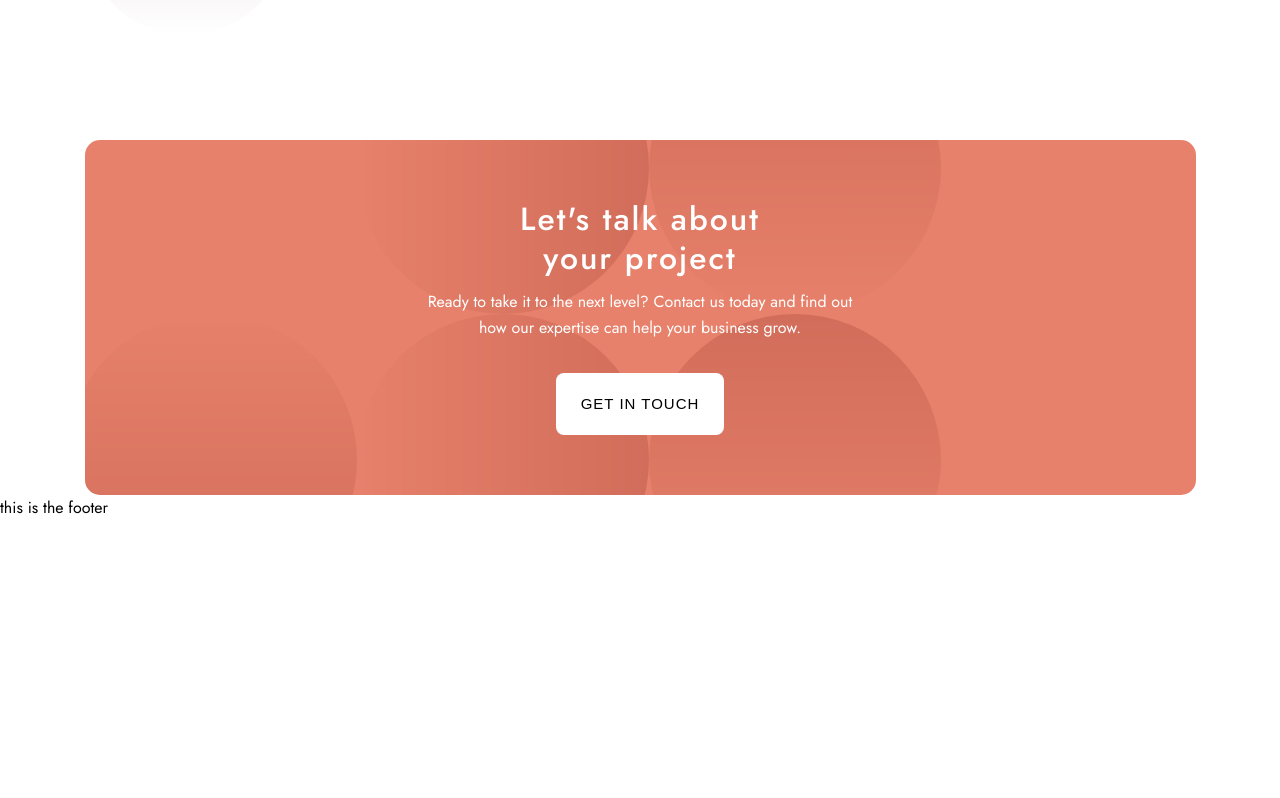
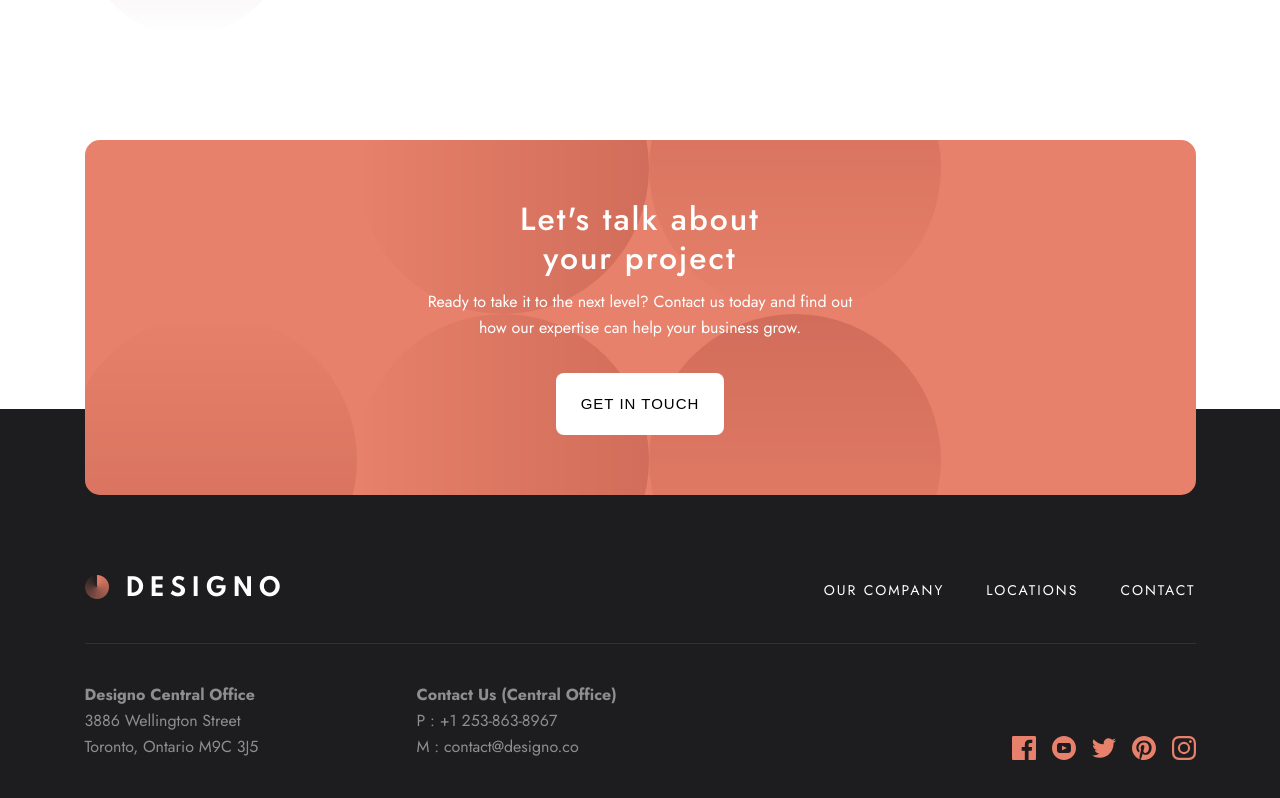
Before and after one commit to PedroEnciso/designo, a React (Vite) app: page / in a window 1280 px wide. Shown: the part 2498-3296 px from the top of the page. Before the commit the page ends 3019 px from the top, so only its background shows below. Built offline with nearby package versions, Linux system fonts and the light colour scheme.

Commit message:
created footer and call to action sections

```diff
--- /dev/null
+++ b/src/components/Footer/CallToAction.jsx
@@ -0,0 +1,23 @@
+import CallToActionSvg from "src/components/Svg/CallToAction";
+
+import classes from "./CallToAction.module.css";
+
+function CallToAction(props) {
+  return (
+    <section className={classes.callToActionWrapper}>
+      <div className={classes.callToAction}>
+        <div className={classes.callToActionText}>
+          <h2 className="heading2">Let's talk about your project</h2>
+          <p>
+            Ready to take it to the next level? Contact us today and find out
+            how our expertise can help your business grow.
+          </p>
+        </div>
+        <button className="button buttonOnDark">get in touch</button>
+        <CallToActionSvg />
+      </div>
+    </section>
+  );
+}
+
+export default CallToAction;
--- /dev/null
+++ b/src/components/Footer/CallToAction.module.css
@@ -0,0 +1,101 @@
+.callToActionWrapper {
+  padding: 0 24px;
+  margin: 0 auto;
+  max-width: 1111px;
+  --body: 0.9375rem;
+}
+
+@media screen and (min-width: 768px) {
+  .callToActionWrapper {
+    padding: 0 41px;
+    --body: 1rem;
+  }
+}
+
+.callToAction {
+  position: relative;
+  margin: 0 auto;
+  padding: 64px 10px;
+  background-color: rgb(var(--peach));
+  text-align: center;
+  border-radius: 15px;
+  overflow: hidden;
+}
+
+@media screen and (min-width: 768px) {
+  .callToAction {
+    padding: 60px 0px;
+  }
+}
+
+@media screen and (min-width: 1440px) {
+  .callToAction {
+    padding: 72px 95px;
+    display: flex;
+    justify-content: space-between;
+    align-items: center;
+    text-align: left;
+  }
+}
+
+.callToActionWrapper svg {
+  position: absolute;
+  top: -102px;
+  left: -240px;
+  right: auto;
+  z-index: 1;
+}
+
+@media screen and (min-width: 768px) {
+  .callToActionWrapper svg {
+    top: -118px;
+    left: -20px;
+  }
+}
+
+@media screen and (min-width: 1440px) {
+  .callToActionWrapper svg {
+    right: 0;
+    top: -146px;
+    left: auto;
+  }
+}
+
+.callToActionWrapper button {
+  height: fit-content;
+  position: relative;
+  z-index: 2;
+}
+
+.callToActionText {
+  margin-bottom: 32px;
+  display: flex;
+  flex-direction: column;
+  align-items: center;
+  gap: 16px;
+  color: rgb(var(--white));
+  position: relative;
+  z-index: 2;
+}
+
+@media screen and (min-width: 768px) {
+  .callToActionText {
+    gap: 12px;
+  }
+}
+
+@media screen and (min-width: 1440px) {
+  .callToActionText {
+    margin-bottom: 0px;
+    align-items: start;
+  }
+}
+
+.callToActionText h2 {
+  color: rgb(var(--white));
+  max-width: 279px;
+}
+
+.callToActionText p {
+  max-width: 450px;
+}
--- /dev/null
+++ b/src/components/Footer/Footer.jsx
@@ -0,0 +1,75 @@
+import { Link } from "react-router-dom";
+
+import classes from "./Footer.module.css";
+
+function Footer(props) {
+  return (
+    <footer className={classes.footerWrapper}>
+      <div className={classes.footerContent}>
+        <nav className={classes.footerNav}>
+          <Link to="/">
+            <div className={classes.logo}></div>
+          </Link>
+          <ul className={classes.footerNavLinks}>
+            <li>
+              <Link to="/about">our company</Link>
+            </li>
+            <li>
+              <Link to="/">locations</Link>
+            </li>
+            <li>
+              <Link to="/">contact</Link>
+            </li>
+          </ul>
+          <hr />
+        </nav>
+        <div className={classes.addressList}>
+          <div className={classes.address}>
+            <p>Designo Central Office</p>
+            <p>3886 Wellington Street</p>
+            <p>Toronto, Ontario M9C 3J5</p>
+          </div>
+          <div className={classes.address}>
+            <p>Contact Us (Central Office)</p>
+            <p>P : +1 253-863-8967</p>
+            <p>M : contact@designo.co</p>
+          </div>
+          <div className={classes.icons}>
+            <svg width="24" height="24" xmlns="http://www.w3.org/2000/svg">
+              <path
+                d="M22.675 0H1.325C.593 0 0 .593 0 1.325v21.351C0 23.407.593 24 1.325 24H12.82v-9.294H9.692v-3.622h3.128V8.413c0-3.1 1.893-4.788 4.659-4.788 1.325 0 2.463.099 2.795.143v3.24l-1.918.001c-1.504 0-1.795.715-1.795 1.763v2.313h3.587l-.467 3.622h-3.12V24h6.116c.73 0 1.323-.593 1.323-1.325V1.325C24 .593 23.407 0 22.675 0z"
+                fillRule="nonzero"
+              />
+            </svg>
+            <svg width="24" height="24" xmlns="http://www.w3.org/2000/svg">
+              <path
+                d="M12 0C5.373 0 0 5.373 0 12s5.373 12 12 12 12-5.373 12-12S18.627 0 12 0zm4.441 16.892c-2.102.144-6.784.144-8.883 0C5.282 16.736 5.017 15.622 5 12c.017-3.629.285-4.736 2.558-4.892 2.099-.144 6.782-.144 8.883 0C18.718 7.264 18.982 8.378 19 12c-.018 3.629-.285 4.736-2.559 4.892zM10 9.658l4.917 2.338L10 14.342V9.658z"
+                fillRule="nonzero"
+              />
+            </svg>
+            <svg width="24" height="20" xmlns="http://www.w3.org/2000/svg">
+              <path
+                d="M24 2.557a9.83 9.83 0 01-2.828.775A4.932 4.932 0 0023.337.608a9.864 9.864 0 01-3.127 1.195A4.916 4.916 0 0016.616.248c-3.179 0-5.515 2.966-4.797 6.045A13.978 13.978 0 011.671 1.149a4.93 4.93 0 001.523 6.574 4.903 4.903 0 01-2.229-.616c-.054 2.281 1.581 4.415 3.949 4.89a4.935 4.935 0 01-2.224.084 4.928 4.928 0 004.6 3.419A9.9 9.9 0 010 17.54a13.94 13.94 0 007.548 2.212c9.142 0 14.307-7.721 13.995-14.646A10.025 10.025 0 0024 2.557z"
+                fillRule="nonzero"
+              />
+            </svg>
+            <svg width="24" height="24" xmlns="http://www.w3.org/2000/svg">
+              <path
+                d="M12 0C5.373 0 0 5.372 0 12c0 5.084 3.163 9.426 7.627 11.174-.105-.949-.2-2.405.042-3.441.218-.937 1.407-5.965 1.407-5.965s-.359-.719-.359-1.782c0-1.668.967-2.914 2.171-2.914 1.023 0 1.518.769 1.518 1.69 0 1.029-.655 2.568-.994 3.995-.283 1.194.599 2.169 1.777 2.169 2.133 0 3.772-2.249 3.772-5.495 0-2.873-2.064-4.882-5.012-4.882-3.414 0-5.418 2.561-5.418 5.207 0 1.031.397 2.138.893 2.738a.36.36 0 01.083.345l-.333 1.36c-.053.22-.174.267-.402.161-1.499-.698-2.436-2.889-2.436-4.649 0-3.785 2.75-7.262 7.929-7.262 4.163 0 7.398 2.967 7.398 6.931 0 4.136-2.607 7.464-6.227 7.464-1.216 0-2.359-.631-2.75-1.378l-.748 2.853c-.271 1.043-1.002 2.35-1.492 3.146C9.57 23.812 10.763 24 12 24c6.627 0 12-5.373 12-12 0-6.628-5.373-12-12-12z"
+                fillRule="nonzero"
+              />
+            </svg>
+            <svg width="24" height="24" xmlns="http://www.w3.org/2000/svg">
+              <path
+                d="M12 2.163c3.204 0 3.584.012 4.85.07 3.252.148 4.771 1.691 4.919 4.919.058 1.265.069 1.645.069 4.849 0 3.205-.012 3.584-.069 4.849-.149 3.225-1.664 4.771-4.919 4.919-1.266.058-1.644.07-4.85.07-3.204 0-3.584-.012-4.849-.07-3.26-.149-4.771-1.699-4.919-4.92-.058-1.265-.07-1.644-.07-4.849 0-3.204.013-3.583.07-4.849.149-3.227 1.664-4.771 4.919-4.919 1.266-.057 1.645-.069 4.849-.069zM12 0C8.741 0 8.333.014 7.053.072 2.695.272.273 2.69.073 7.052.014 8.333 0 8.741 0 12c0 3.259.014 3.668.072 4.948.2 4.358 2.618 6.78 6.98 6.98C8.333 23.986 8.741 24 12 24c3.259 0 3.668-.014 4.948-.072 4.354-.2 6.782-2.618 6.979-6.98.059-1.28.073-1.689.073-4.948 0-3.259-.014-3.667-.072-4.947-.196-4.354-2.617-6.78-6.979-6.98C15.668.014 15.259 0 12 0zm0 5.838a6.162 6.162 0 100 12.324 6.162 6.162 0 000-12.324zM12 16a4 4 0 110-8 4 4 0 010 8zm6.406-11.845a1.44 1.44 0 100 2.881 1.44 1.44 0 000-2.881z"
+                fillRule="nonzero"
+              />
+            </svg>
+          </div>
+        </div>
+      </div>
+    </footer>
+  );
+}
+
+export default Footer;
--- a/src/components/Footer/Footer.module.css
+++ b/src/components/Footer/Footer.module.css
@@ -1,100 +1,152 @@
-.callToActionWrapper {
-  padding: 0 24px;
-  --body: 0.9375rem;
+.footerWrapper {
+  background-color: rgb(var(--black));
+  margin: -189px auto 0px;
+  padding: 253px 24px 65px;
 }
 
 @media screen and (min-width: 768px) {
-  .callToActionWrapper {
-    padding: 0 41px;
-    --body: 1rem;
-  }
-}
-
-.callToAction {
-  position: relative;
-  max-width: 1111px;
-  margin: 0 auto;
-  padding: 64px 10px;
-  background-color: rgb(var(--peach));
-  text-align: center;
-  border-radius: 15px;
-  overflow: hidden;
-}
-
-@media screen and (min-width: 768px) {
-  .callToAction {
-    padding: 60px 0px;
+  .footerWrapper {
+    margin-top: -86px;
+    padding: 166px 39px 80px;
   }
 }
 
 @media screen and (min-width: 1440px) {
-  .callToAction {
-    padding: 72px 95px;
-    display: flex;
-    justify-content: space-between;
-    align-items: center;
-    text-align: left;
+  .footerWrapper {
+    margin-top: -72px;
+    padding: 144px 39px 72px;
   }
 }
 
-.callToActionWrapper svg {
-  position: absolute;
-  top: -102px;
-  left: -240px;
-  right: auto;
-  z-index: 1;
+.footerContent {
+  max-width: 1111px;
+  margin: 0px auto;
+}
+
+.logo {
+  height: 27px;
+  width: 202px;
+  background-image: url("src/assets/shared/desktop/logo-light.png");
+  background-size: 202px 27px;
+}
+
+.footerNav {
+  display: flex;
+  flex-direction: column;
+  align-items: center;
 }
 
 @media screen and (min-width: 768px) {
-  .callToActionWrapper svg {
-    top: -118px;
-    left: -20px;
+  .footerNav {
+    flex-direction: row;
+    flex-wrap: wrap;
+    justify-content: space-between;
+    align-items: end;
   }
 }
 
-@media screen and (min-width: 1440px) {
-  .callToActionWrapper svg {
-    right: 0;
-    top: -146px;
-    left: auto;
+.footerNav a {
+  order: 1;
+}
+
+.footerNav a:hover {
+  text-decoration: underline;
+}
+
+.footerNavLinks {
+  order: 3;
+  display: flex;
+  flex-direction: column;
+  align-items: center;
+  margin-top: 32px;
+  gap: 32px;
+}
+
+@media screen and (min-width: 768px) {
+  .footerNavLinks {
+    flex-direction: row;
+    margin-top: 0px;
+    margin-bottom: 5px;
+    gap: 42px;
   }
 }
 
-.callToActionWrapper button {
-  height: fit-content;
-  position: relative;
-  z-index: 2;
+.footerNavLinks li {
+  color: rgb(var(--white));
+  font-size: 0.875rem;
+  line-height: 1;
+  text-transform: uppercase;
+  letter-spacing: 0.125rem;
 }
 
-.callToActionText {
-  margin-bottom: 32px;
-  display: flex;
-  flex-direction: column;
-  align-items: center;
-  gap: 16px;
-  color: rgb(var(--white));
-  position: relative;
-  z-index: 2;
+.footerNav hr {
+  width: 100%;
+  height: 1px;
+  background-color: rgb(var(--darkGray));
+  order: 2;
+  margin-top: 32px;
+  border: none;
 }
 
 @media screen and (min-width: 768px) {
-  .callToActionText {
-    gap: 12px;
+  .footerNav hr {
+    flex-basis: 100%;
+    order: 3;
+    margin-top: 41px;
+    justify-self: end;
   }
 }
 
-@media screen and (min-width: 1440px) {
-  .callToActionText {
-    margin-bottom: 0px;
-    align-items: start;
+.addressList {
+  margin-top: 40px;
+  text-align: center;
+  display: flex;
+  flex-direction: column;
+  gap: 40px;
+}
+
+@media screen and (min-width: 768px) {
+  .addressList {
+    margin-top: 30px;
+    text-align: left;
+    display: flex;
+    flex-direction: row;
+    align-items: end;
+    justify-content: space-between;
   }
 }
 
-.callToActionText h2 {
-  color: rgb(var(--white));
-  max-width: 279px;
+.address {
+  flex-grow: 1;
 }
 
-.callToActionText p {
-  max-width: 450px;
+.address p {
+  color: rgb(var(--white) / 50%);
 }
+
+.address p:first-child {
+  font-weight: 700;
+}
+
+.icons {
+  display: flex;
+  justify-content: center;
+  align-items: center;
+  gap: 16px;
+  flex-grow: 2;
+  fill: rgb(var(--peach));
+}
+
+.icons svg {
+  cursor: pointer;
+}
+
+.icons svg:hover {
+  fill: rgb(var(--lightPeach));
+}
+
+@media screen and (min-width: 768px) {
+  .icons {
+    justify-content: end;
+  }
+}
--- a/src/components/Footer/index.jsx
+++ b/src/components/Footer/index.jsx
@@ -1,28 +1,13 @@
-import React from "react";
+import CallToAction from "./CallToAction";
+import Footer from "./Footer";
 
-import CallToAction from "src/components/Svg/CallToAction";
-
-import classes from "./Footer.module.css";
-
-function Footer(props) {
+function FooterSection(props) {
   return (
     <>
-      <section className={classes.callToActionWrapper}>
-        <div className={classes.callToAction}>
-          <div className={classes.callToActionText}>
-            <h2 className="heading2">Let's talk about your project</h2>
-            <p>
-              Ready to take it to the next level? Contact us today and find out
-              how our expertise can help your business grow.
-            </p>
-          </div>
-          <button className="button buttonOnDark">get in touch</button>
-          <CallToAction />
-        </div>
-      </section>
-      <footer>this is the footer</footer>
+      <CallToAction />
+      <Footer />
     </>
   );
 }
 
-export default Footer;
+export default FooterSection;
```
